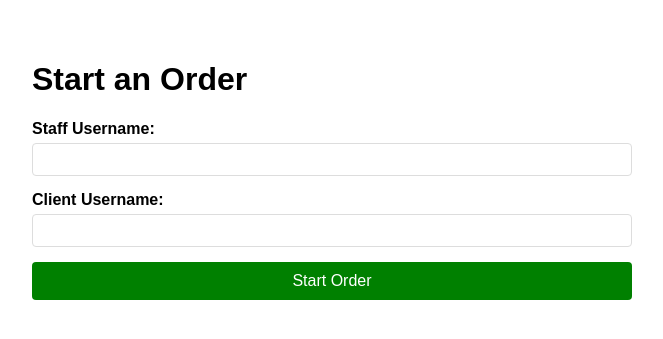
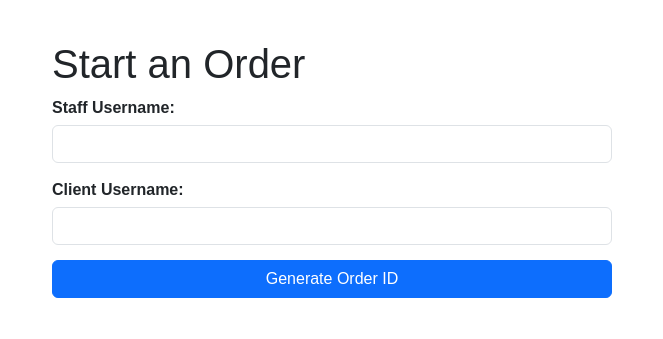
Before and after one commit to pruthvitaranath/PDS_PROJECT, a Django app: page /start-order/ in a window 1280 px wide. Shown: the top 339 px of the page, without its empty margins (308-971 px from the left). Run offline with Django 5.2, Linux system fonts and the light colour scheme.

Commit message:
Update start_order.html

```diff
--- a/api/templates/start_order.html
+++ b/api/templates/start_order.html
@@ -4,6 +4,7 @@
     <meta charset="UTF-8">
     <meta name="viewport" content="width=device-width, initial-scale=1.0">
     <title>Start Order</title>
+    <link href="https://cdn.jsdelivr.net/npm/bootstrap@5.3.0/dist/css/bootstrap.min.css" rel="stylesheet">
     <style>
         body {
             font-family: Arial, sans-serif;
@@ -19,53 +20,66 @@
             margin-bottom: 5px;
             font-weight: bold;
         }
-        input[type="text"] {
-            width: 100%;
-            padding: 8px;
-            border: 1px solid #ddd;
+        .success-message {
+            background-color: #d4edda;
+            color: #155724;
+            padding: 15px;
             border-radius: 4px;
-            box-sizing: border-box;
+            margin-top: 20px;
+            display: none;
         }
-        button {
-            background-color: green;
-            color: white;
-            padding: 10px 20px;
-            border: none;
-            border-radius: 4px;
-            cursor: pointer;
-            width: 100%;
-            font-size: 16px;
+        .action-buttons {
+            margin-top: 20px;
+            display: none;
         }
-        button:hover {
-            background-color: darkgreen;
-        }
-        .error {
-            color: red;
-            margin-top: 10px;
+        .action-buttons button {
+            margin-right: 10px;
         }
     </style>
 </head>
 <body>
     <h1>Start an Order</h1>
+
+    <!-- Initial Form -->
     <form id="startOrderForm">
         {% csrf_token %}
 
         <div class="form-group">
             <label for="userName">Staff Username:</label>
-            <input type="text" id="userName" name="userName" required>
+            <input type="text" id="userName" name="userName" class="form-control" required>
         </div>
 
         <div class="form-group">
             <label for="clientUser">Client Username:</label>
-            <input type="text" id="clientUser" name="clientUser" required>
+            <input type="text" id="clientUser" name="clientUser" class="form-control" required>
         </div>
 
-        <button type="submit">Start Order</button>
+        <button type="submit" class="btn btn-primary w-100">Generate Order ID</button>
     </form>
 
-    <div id="errorMessage" class="error"></div>
+    <!-- Success Message and Action Buttons (Initially Hidden) -->
+    <div id="successMessage" class="success-message">
+        <h4>Order Created Successfully!</h4>
+        <p>Order ID: <span id="generatedOrderID"></span></p>
+    </div>
+
+    <div id="actionButtons" class="action-buttons">
+        <button onclick="goToAddItems()" class="btn btn-success">Add Items to Order</button>
+        <button onclick="goToDashboard()" class="btn btn-secondary">Return to Dashboard</button>
+    </div>
+
+    <div id="errorMessage" class="alert alert-danger mt-3" style="display: none;"></div>
 
     <script>
+        // Simplified authentication check
+        document.addEventListener('DOMContentLoaded', function() {
+            const user = JSON.parse(localStorage.getItem('user'));
+            if (user) {
+                // Pre-fill the staff username if available
+                document.getElementById('userName').value = user.username;
+            }
+        });
+
         document.getElementById('startOrderForm').addEventListener('submit', async function(e) {
             e.preventDefault();
 
@@ -87,16 +101,36 @@
                 const data = await response.json();
 
                 if (response.ok) {
-                    // Store the order ID and redirect to add items page
+                    // Store the order ID
                     localStorage.setItem('currentOrderID', data.orderID);
-                    window.location.href = '/add-to-order';
+
+                    // Show success message and order ID
+                    document.getElementById('generatedOrderID').textContent = data.orderID;
+                    document.getElementById('successMessage').style.display = 'block';
+
+                    // Show action buttons
+                    document.getElementById('actionButtons').style.display = 'block';
+
+                    // Disable the form
+                    document.getElementById('startOrderForm').style.opacity = '0.5';
+                    document.getElementById('startOrderForm').style.pointerEvents = 'none';
                 } else {
                     throw new Error(data.error || 'Failed to start order');
                 }
             } catch (error) {
-                document.getElementById('errorMessage').textContent = error.message;
+                const errorDiv = document.getElementById('errorMessage');
+                errorDiv.textContent = error.message;
+                errorDiv.style.display = 'block';
             }
         });
+
+        function goToAddItems() {
+            window.location.href = '/add-to-order';
+        }
+
+        function goToDashboard() {
+            window.location.href = '/staff-dashboard';
+        }
     </script>
 </body>
 </html>
```
